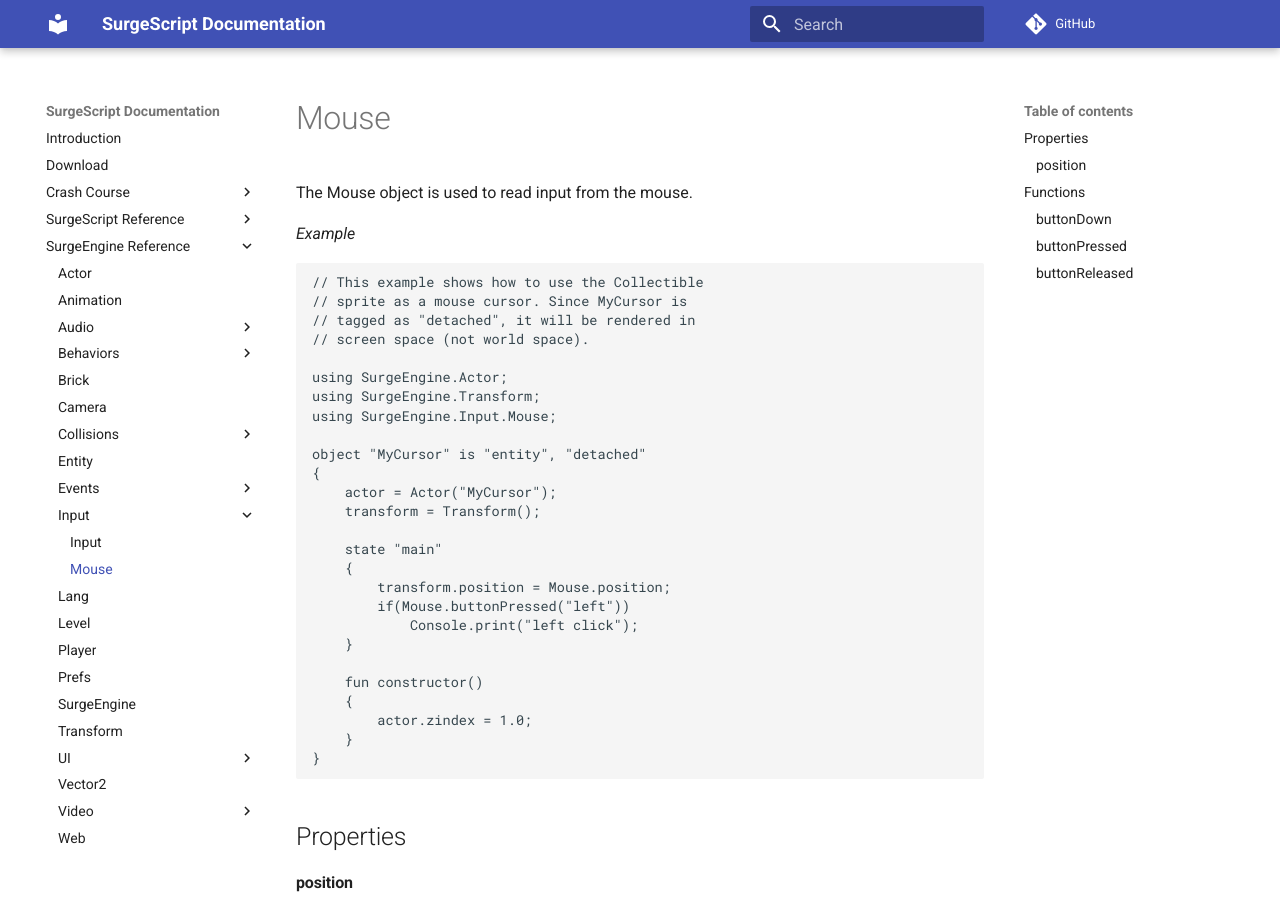
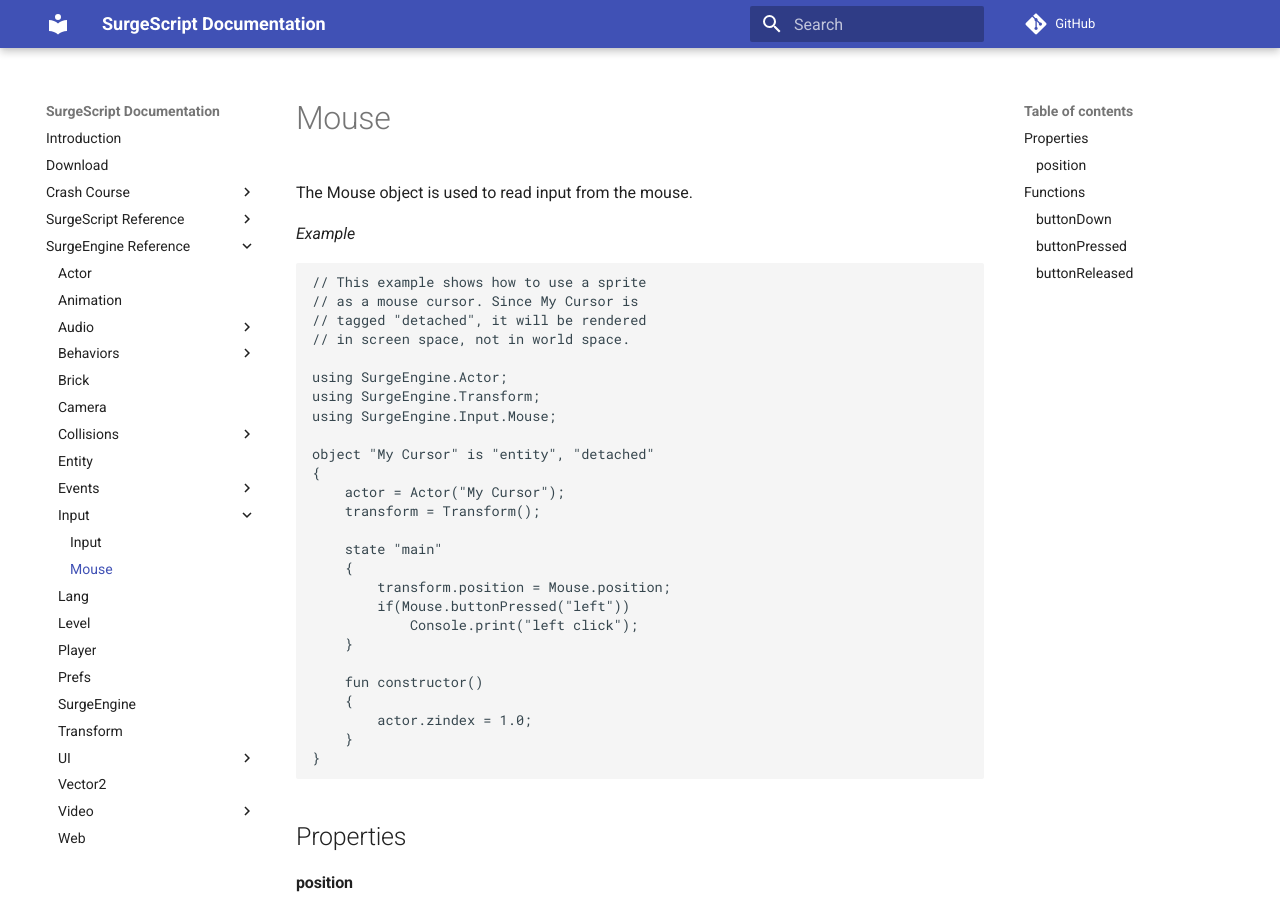
Before and after one commit to alemart/surgescript, an MkDocs documentation site: the page built from docs/engine/mouse.md, in a window 1280 px wide and 900 px high. Built offline with MkDocs 1.6.1 and Material for MkDocs 9.7.7, drawn with Linux system fonts in a browser that asks for light colours; comment, search, counter and statistics services are not loaded.

Commit message:
Updated docs: fix

````diff
--- a/docs/engine/mouse.md
+++ b/docs/engine/mouse.md
@@ -6,18 +6,18 @@ The Mouse object is used to read input from the mouse.
 *Example*
 
 ```
-// This example shows how to use the Collectible
-// sprite as a mouse cursor. Since MyCursor is
-// tagged as "detached", it will be rendered in
-// screen space (not world space).
+// This example shows how to use a sprite
+// as a mouse cursor. Since My Cursor is
+// tagged "detached", it will be rendered
+// in screen space, not in world space.
 
 using SurgeEngine.Actor;
 using SurgeEngine.Transform;
 using SurgeEngine.Input.Mouse;
 
-object "MyCursor" is "entity", "detached"
+object "My Cursor" is "entity", "detached"
 {
-    actor = Actor("MyCursor");
+    actor = Actor("My Cursor");
     transform = Transform();
 
     state "main"
````
